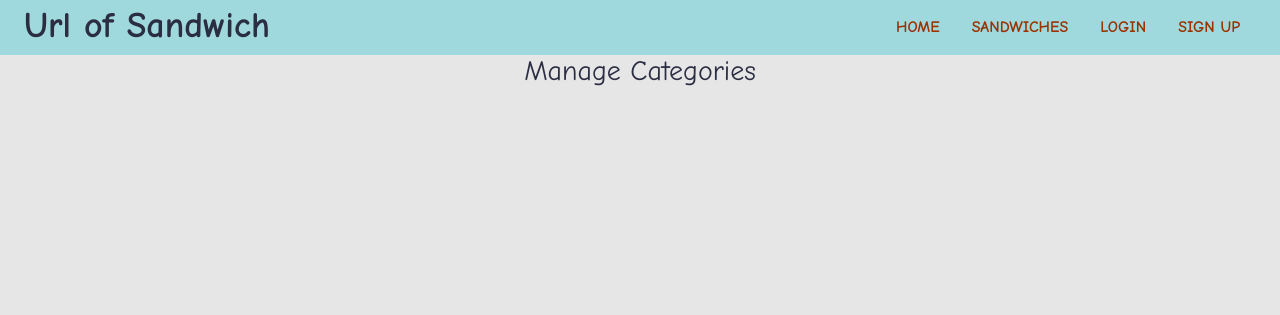
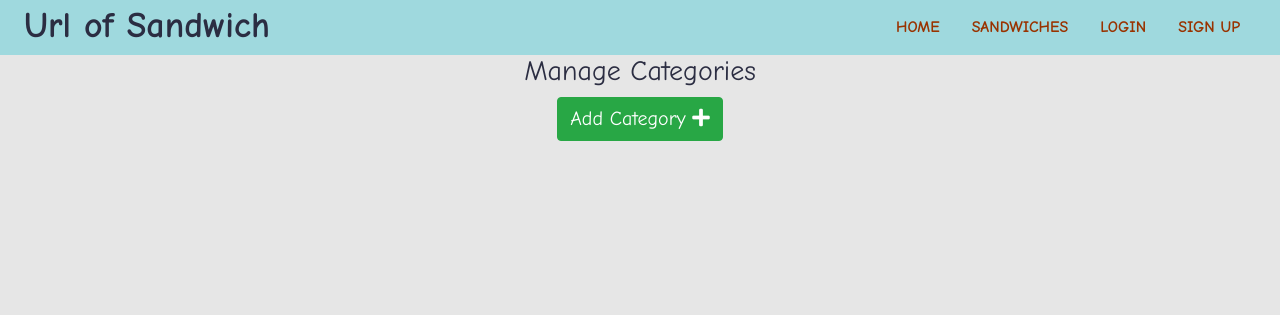
Before and after one commit to RyanSyme/url-of-sandwich, a Flask app: page /category in a window 1280 px wide. Shown: the top 315 px of the page. Run offline with Flask 2, Linux system fonts and the light colour scheme; data that the repository does not hold is empty; some libraries are stand-ins or nearby versions.

Commit message:
add create category option

```diff
--- a/app.py
+++ b/app.py
@@ -142,12 +142,6 @@ def edit_sandwich(sandwich_id):
         "edit_sandwich.html", sandwich=sandwich, category=category)
 
 
-@app.route("/category")
-def category():
-    category = list(mongo.db.category.find())
-    return render_template("category.html", category=category)
-
-
 @app.route("/delete_sandwich/<sandwich_id>")
 def delete_sandwich(sandwich_id):
     mongo.db.sandwiches.remove({"_id": ObjectId(sandwich_id)})
@@ -155,6 +149,25 @@ def delete_sandwich(sandwich_id):
     return redirect(url_for("sandwiches"))
 
 
+@app.route("/category")
+def category():
+    category = list(mongo.db.category.find())
+    return render_template("category.html", category=category)
+
+
+@app.route("/add_category",  methods=["GET", "POST"])
+def add_category():
+    if request.method == "POST":
+        category = {
+            "category": request.form.get("category")
+        }
+        mongo.db.category.insert_one(category)
+        flash("New Category Added")
+        return redirect(url_for("category"))
+
+    return render_template("add_category.html")
+
+
 if __name__ == "__main__":
     app.run(host=os.environ.get("IP"),
             port=int(os.environ.get("PORT")),
--- a/templates/category.html
+++ b/templates/category.html
@@ -2,6 +2,15 @@
 {% block content %}
 
     <h3 class="">Manage Categories</h3>
+
+
+    <div class="row">
+        <div class="col">
+            <a href="{{ url_for('add_category') }}" class="btn btn-success">
+                Add Category <i class="fas fa-plus"></i>
+            </a>
+        </div>
+    </div>
 
     <div class="row">
         {% for category in category %}
@@ -10,7 +19,7 @@
                         <div class="card-body">
                             <h5 class="card-title">{{ category.category }}</h5>
                             <a href="#" class="btn btn-danger">Remove</a>
-                        <a href="#" class="btn btn-reg">Edit</a>
+                            <a href="#" class="btn btn-reg">Edit</a>
                         </div>
                     </div>
                 </div>
```
Also changed, not shown: templates/add_category.html (added, +23 -0 lines).
